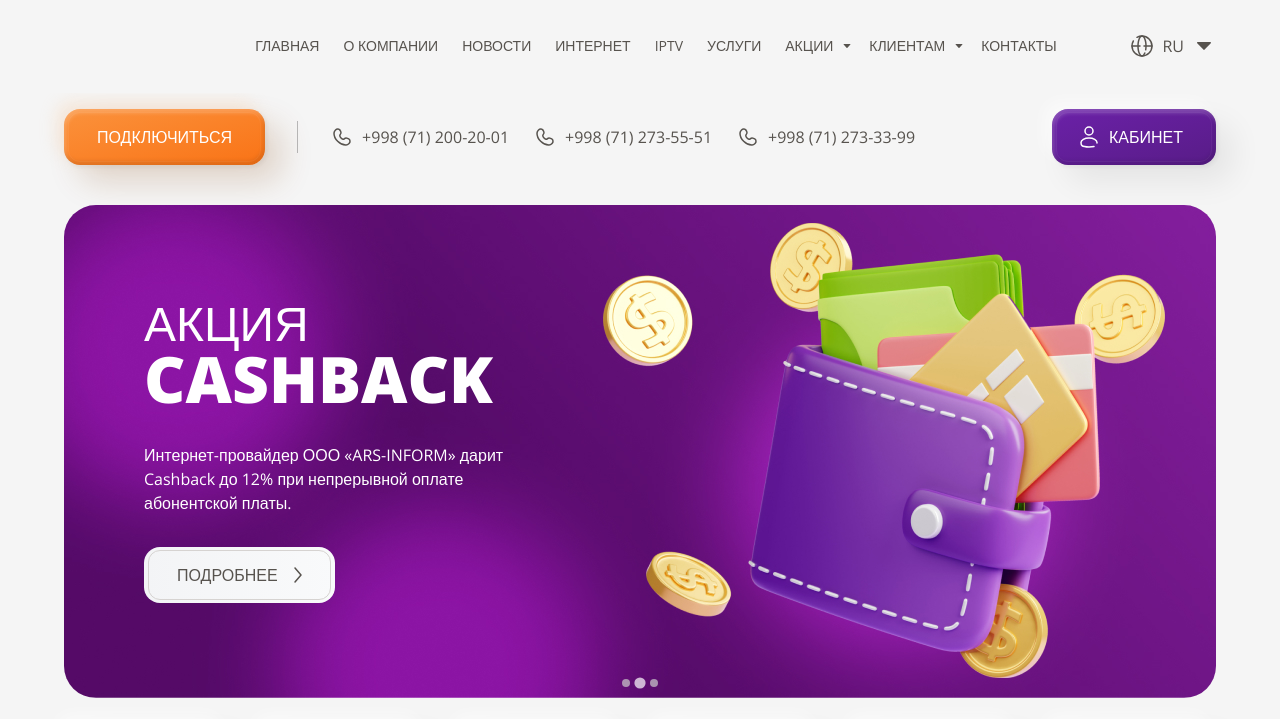
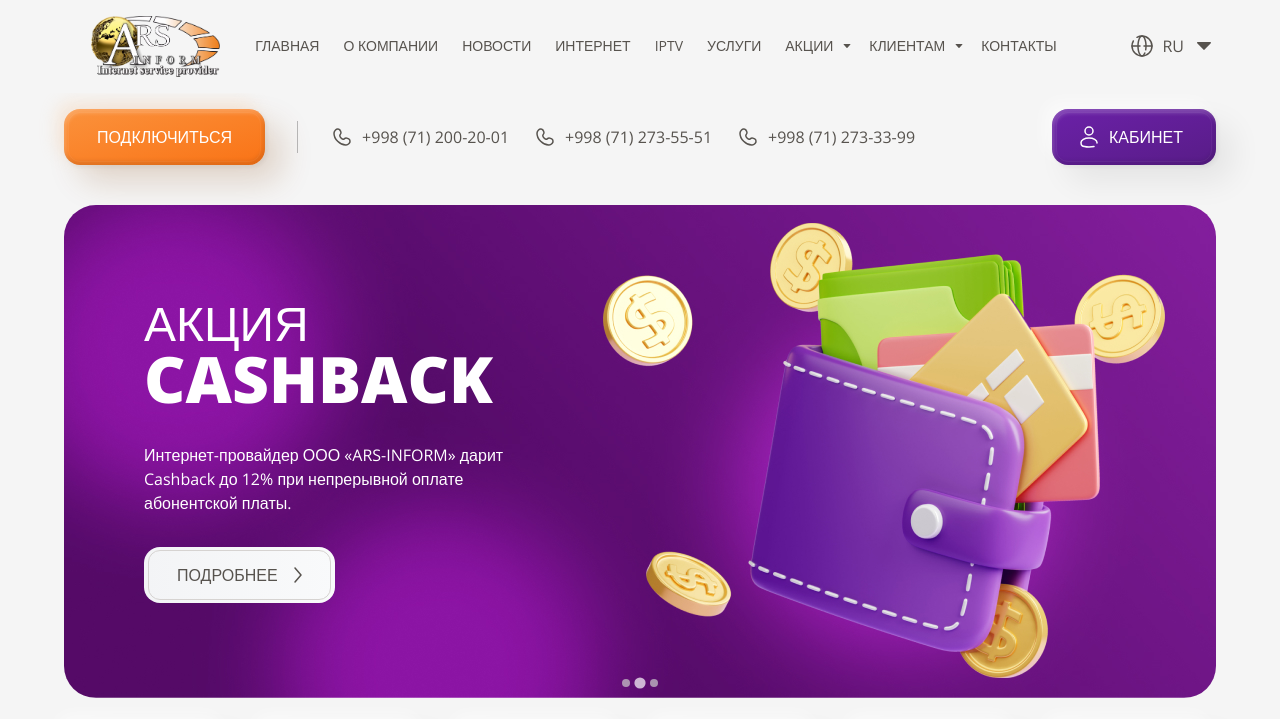
Before and after one commit to b-nurmatov/ars-demo, a plain HTML site: page index.html in a window 1280 px wide. Shown: the top 719 px of the page. Drawn offline with nearby package versions, Linux system fonts and the light colour scheme.

Commit message:
Правки

```diff
--- a/index.html
+++ b/index.html
@@ -34,7 +34,7 @@
             </div>
           </button>
         </div>
-        <div class="hidden px-4 basis-0 shrink grow sm:flex justify-center items-center xl:justify-start xl:order-1"><a class="block w-full aspect-[5/2] max-h-14 xl:max-h-20 bg-[url(./images/logo.png)] bg-no-repeat bg-center bg-contain" href="index.html"></a></div>
+        <div class="hidden px-4 basis-0 shrink grow sm:flex justify-center items-center xl:justify-start xl:order-1"><a class="block w-full aspect-[5/2] max-h-14 xl:max-h-20 bg-[url(../images/logo.png)] bg-no-repeat bg-center bg-contain" href="index.html"></a></div>
         <div class="basis-0 shrink grow flex justify-end items-center xl:order-3 relative">
           <div class="flex flex-col">
             <button class="button-text undefined" id="lang-toggle">
```
Also changed, not shown: contacts.html (+1 -1 lines), internet.html (+1 -1 lines), iptv.html (+1 -1 lines), news.html (+1 -1 lines), services.html (+1 -1 lines), text-page.html (+1 -1 lines), styles/main.css.
